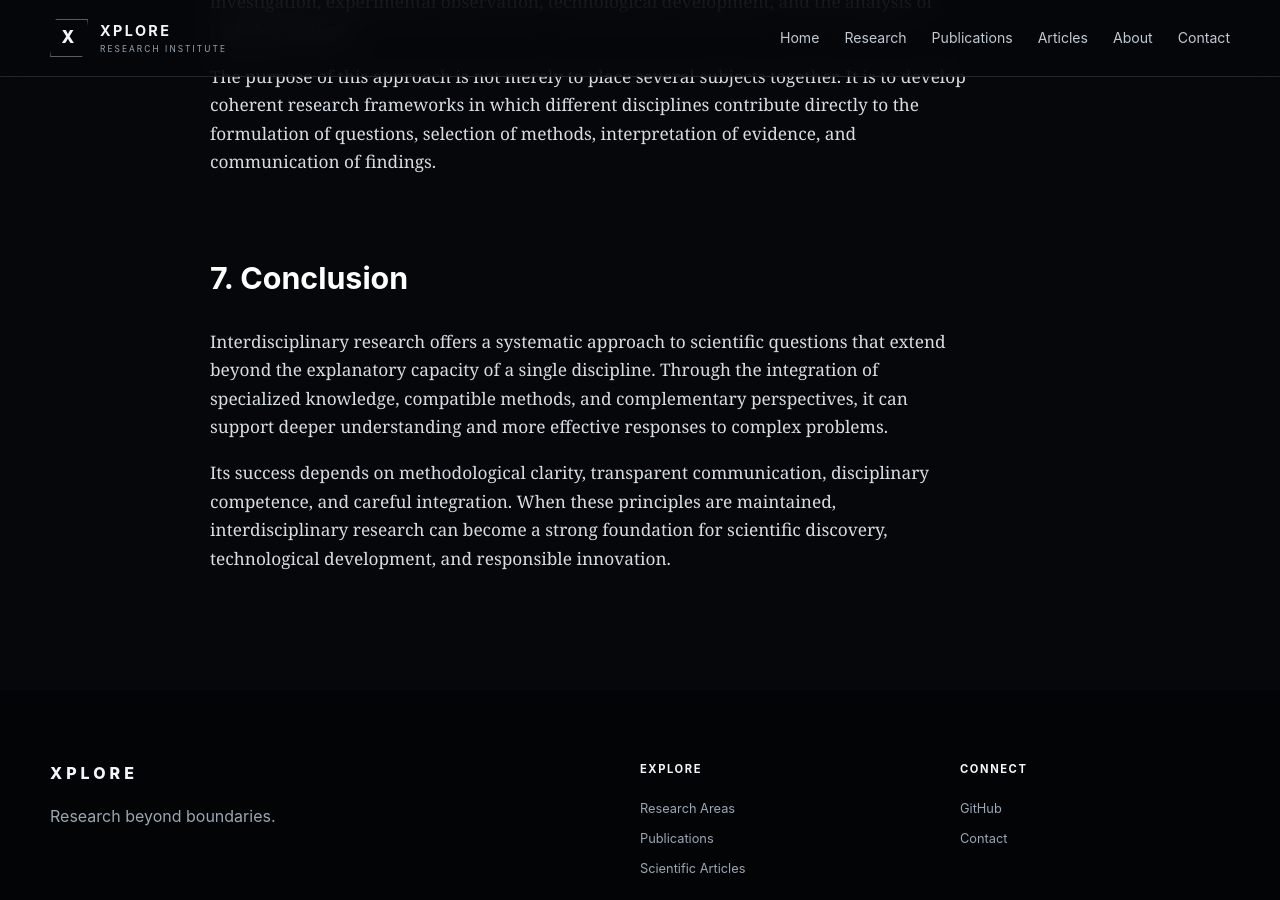
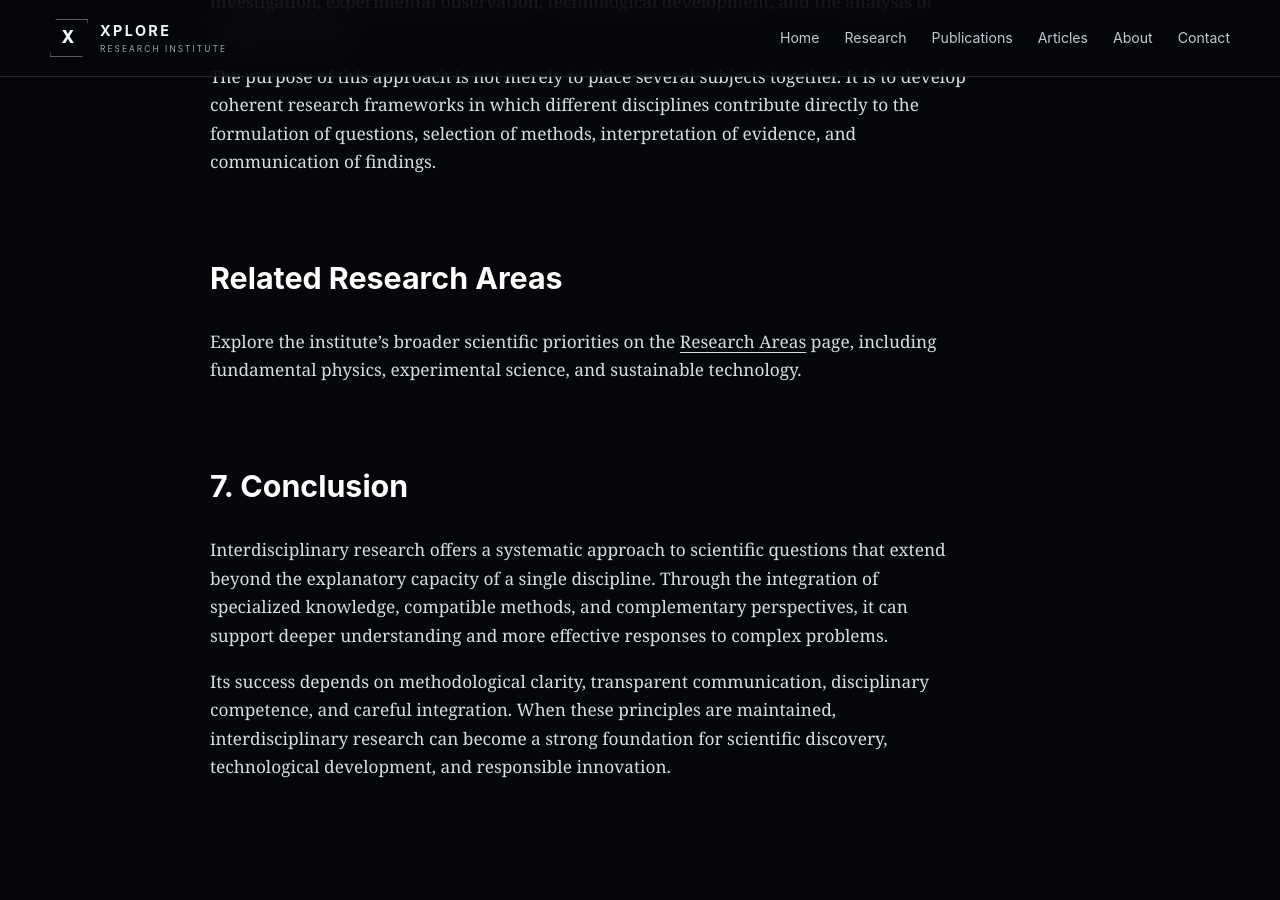
Before and after one commit to Xplore-research-institute/Xplore-research-institute.github.io, a Jekyll site: the page built from _posts/2026-08-02-interdisciplinary-research-across-scientific-boundaries.md, in a window 1280 px wide and 900 px high, scrolled down 3854 px. Built offline with Jekyll 4.4.1, drawn with Linux system fonts in a browser that asks for light colours.

Commit message:
Update 2026-08-02-interdisciplinary-research-across-scientific-boundaries.md
Updates

```diff
--- a/_posts/2026-08-02-interdisciplinary-research-across-scientific-boundaries.md
+++ b/_posts/2026-08-02-interdisciplinary-research-across-scientific-boundaries.md
@@ -67,6 +67,12 @@ Xplore Research Institute considers interdisciplinary research an essential appr
 
 The purpose of this approach is not merely to place several subjects together. It is to develop coherent research frameworks in which different disciplines contribute directly to the formulation of questions, selection of methods, interpretation of evidence, and communication of findings.
 
+## Related Research Areas
+
+Explore the institute's broader scientific priorities on the
+[Research Areas]({{ '/research/' | relative_url }}) page, including
+fundamental physics, experimental science, and sustainable technology.
+
 ## 7. Conclusion
 
 Interdisciplinary research offers a systematic approach to scientific questions that extend beyond the explanatory capacity of a single discipline. Through the integration of specialized knowledge, compatible methods, and complementary perspectives, it can support deeper understanding and more effective responses to complex problems.
```
